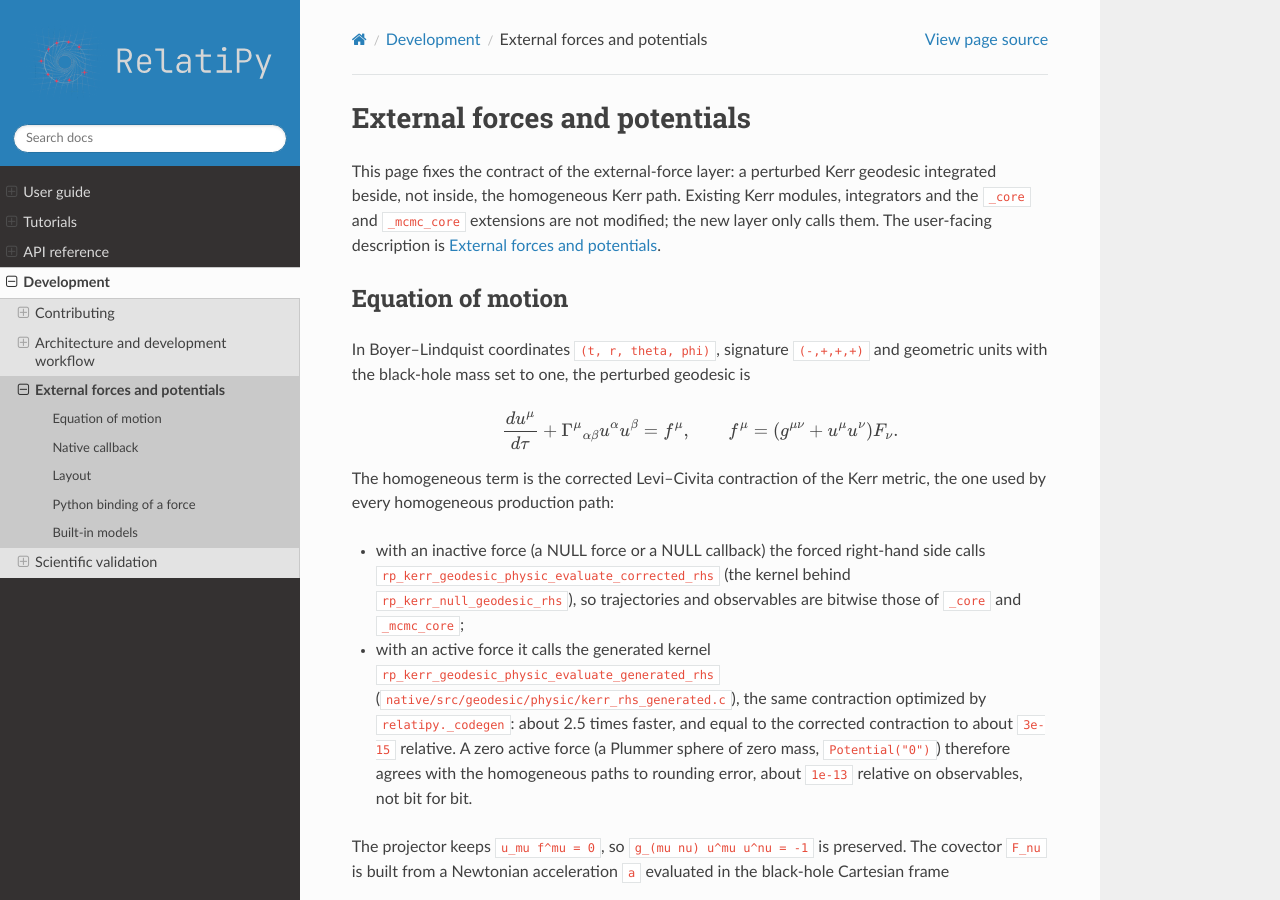
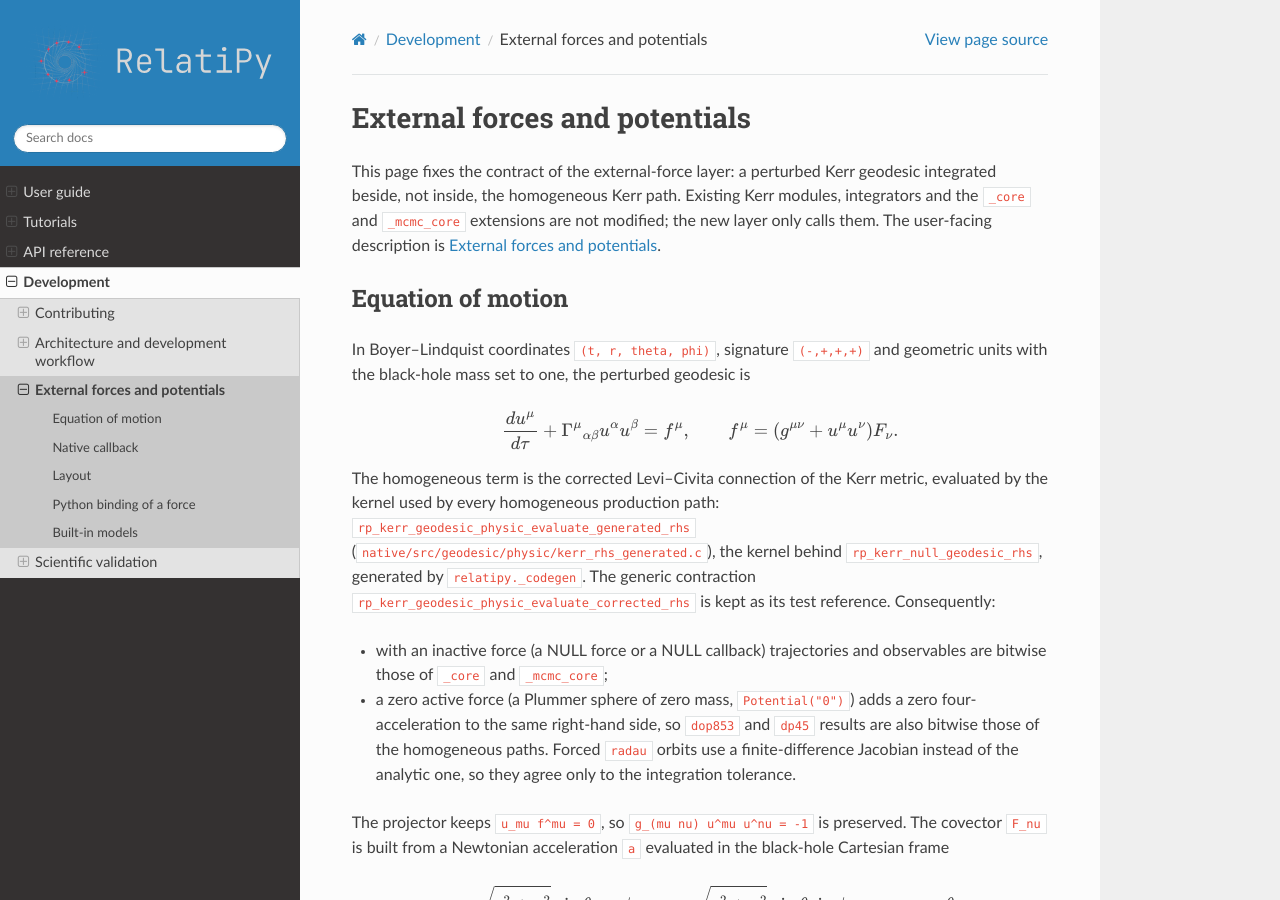
Before and after one commit to lldddv2/relatipy, a Sphinx documentation site: the page built from docs/development/external-forces.rst, in a window 1280 px wide and 900 px high. Built offline with Sphinx 7.4.7 and the Read the Docs theme 3.1.0, drawn with Linux system fonts in a browser that asks for light colours.

Commit message:
doc: describe the shared generated Kerr kernel
The forced and homogeneous paths now evaluate the same generated kernel:
an inactive force is bitwise the homogeneous paths and a zero force is
bitwise for dop853 and dp45 (radau orbits differ through the forced
finite-difference Jacobian). Update the force contract, the user guide
note and timing, the PerturbedKerrMcmcModel note, the native README and
the architecture layout, and rerun bench_mcmc_projection.py for its
recorded table (homogeneous five-star call 22 -> 8 ms).

Co-Authored-By: Claude Opus 5.5 <noreply@anthropic.com>
Claude-Session: https://claude.ai/code/session_012G5McXtYyhYPPzWbDe4oNT

```diff
--- a/docs/development/architecture.rst
+++ b/docs/development/architecture.rst
@@ -45,6 +45,8 @@ geometry and geodesic right-hand sides. ``native/src/`` separates:
 
 - shared numeric utilities (``utils/``);
 - metric routines (``metric/``);
+- local geodesic physics (``geodesic/physic/``), with the generated Kerr
+  right-hand side;
 - initial-state conversion (``geodesic/initial/``);
 - solution reconstruction (``geodesic/solution/``);
 - adaptive integrators (``geodesic/integrators/``);
--- a/docs/development/external-forces.rst
+++ b/docs/development/external-forces.rst
@@ -19,21 +19,21 @@ perturbed geodesic is
    \frac{du^\mu}{d\tau} + \Gamma^\mu{}_{\alpha\beta} u^\alpha u^\beta = f^\mu,
    \qquad f^\mu = \left(g^{\mu\nu} + u^\mu u^\nu\right) F_\nu .
 
-The homogeneous term is the corrected Levi--Civita contraction of the Kerr
-metric, the one used by every homogeneous production path:
+The homogeneous term is the corrected Levi--Civita connection of the Kerr
+metric, evaluated by the kernel used by every homogeneous production path:
+``rp_kerr_geodesic_physic_evaluate_generated_rhs``
+(``native/src/geodesic/physic/kerr_rhs_generated.c``), the kernel behind
+``rp_kerr_null_geodesic_rhs``, generated by ``relatipy._codegen``. The generic
+contraction ``rp_kerr_geodesic_physic_evaluate_corrected_rhs`` is kept as its
+test reference. Consequently:
 
-- with an inactive force (a NULL force or a NULL callback) the forced
-  right-hand side calls ``rp_kerr_geodesic_physic_evaluate_corrected_rhs``
-  (the kernel behind ``rp_kerr_null_geodesic_rhs``), so trajectories and
+- with an inactive force (a NULL force or a NULL callback) trajectories and
   observables are bitwise those of ``_core`` and ``_mcmc_core``;
-- with an active force it calls the generated kernel
-  ``rp_kerr_geodesic_physic_evaluate_generated_rhs``
-  (``native/src/geodesic/physic/kerr_rhs_generated.c``),
-  the same contraction optimized by ``relatipy._codegen``: about 2.5 times
-  faster, and equal to the corrected contraction to about ``3e-15``
-  relative. A zero active force (a Plummer sphere of zero mass,
-  ``Potential("0")``) therefore agrees with the homogeneous paths to rounding
-  error, about ``1e-13`` relative on observables, not bit for bit.
+- a zero active force (a Plummer sphere of zero mass, ``Potential("0")``)
+  adds a zero four-acceleration to the same right-hand side, so ``dop853``
+  and ``dp45`` results are also bitwise those of the homogeneous paths.
+  Forced ``radau`` orbits use a finite-difference Jacobian instead of the
+  analytic one, so they agree only to the integration tolerance.
 
 The projector keeps ``u_mu f^mu = 0``, so ``g_(mu nu) u^mu u^nu = -1`` is
 preserved. The covector ``F_nu`` is built from a Newtonian acceleration
```
Also changed, not shown: docs/user-guide/forces.rst (+5 -4 lines), native/README.md, 2 other files.
